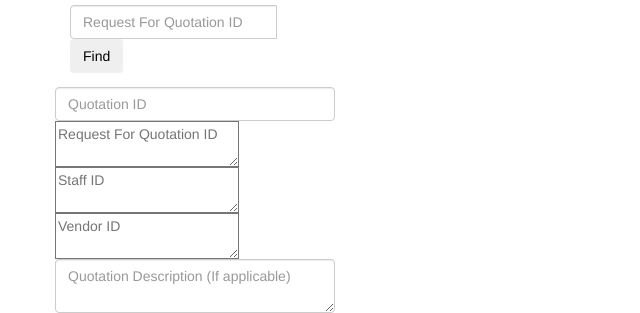
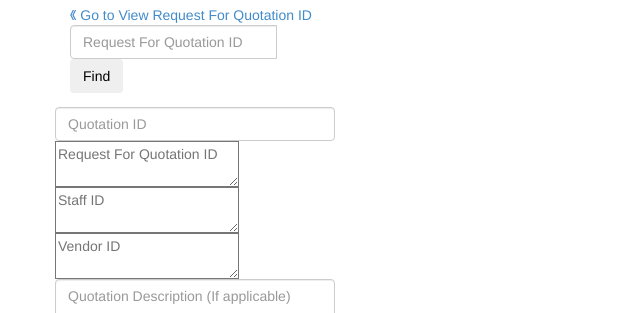
Before and after one commit to layyanket/software-maintenance, a Django app: page /quotationform in a window 1280 px wide. Shown: the part 65-378 px from the top of the page, without its empty margins (0-640 px from the left). Run offline with Django 3.2, Linux system fonts and the light colour scheme; a user stored in the database is signed in; some libraries are stand-ins or nearby versions.

Commit message:
remaining navigation button in searching ID

```diff
--- a/Purchasing System/Quotation/templates/Quotation/quotationform.html
+++ b/Purchasing System/Quotation/templates/Quotation/quotationform.html
@@ -1,6 +1,9 @@
 {% extends "app/layout.html" %}
 
 {% block content %}
+
+    <div><a href="/requestforquotationhistory"> 《 Go to View Request For Quotation ID</a></div>
+
 <div class="formpurchaseorder margintop">
     <form class="quotationfind" action="fillingquotation" method="get">
 
--- a/Purchasing System/RequestForQuotation/templates/RequestForQuotation/requestforquotationform.html
+++ b/Purchasing System/RequestForQuotation/templates/RequestForQuotation/requestforquotationform.html
@@ -1,6 +1,9 @@
 {% extends "app/layout.html" %}
 
 {% block content %}
+
+    <div><a href="/purchaserequisitionhistory"> 《 Go to View Purchase Requisition ID</a></div>
+
 <div class="formpurchaseorder margintop" >
     <form class="quotationfind" action="fillingrequestforquotation" method="get">
 
```
